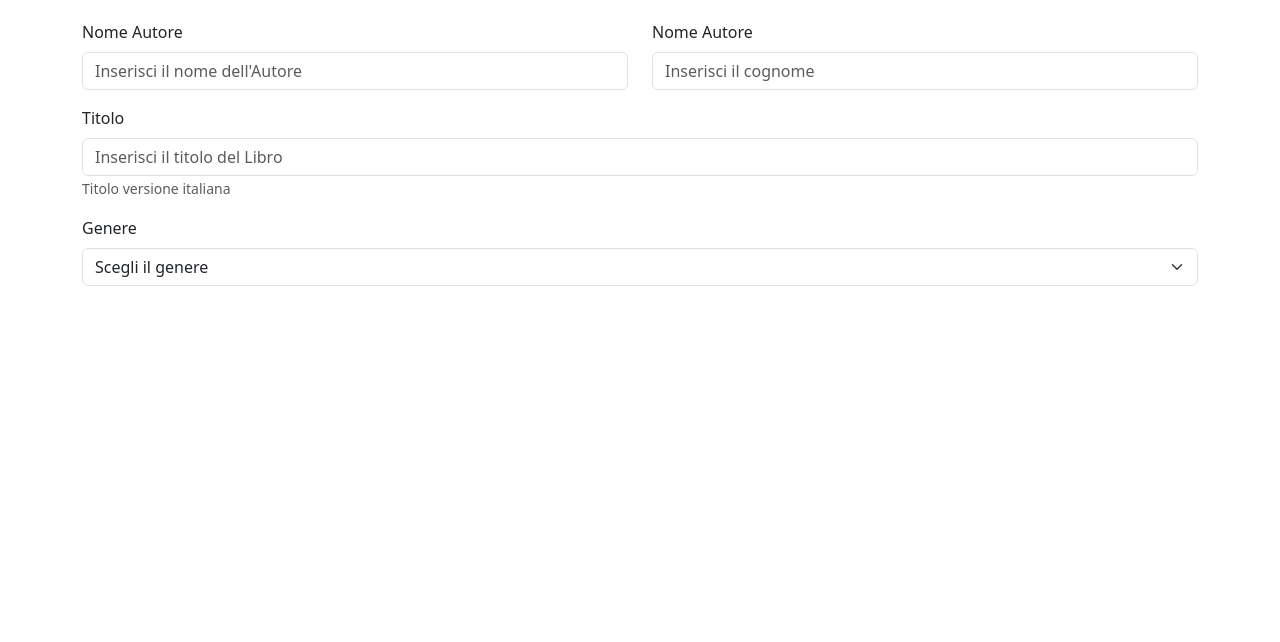
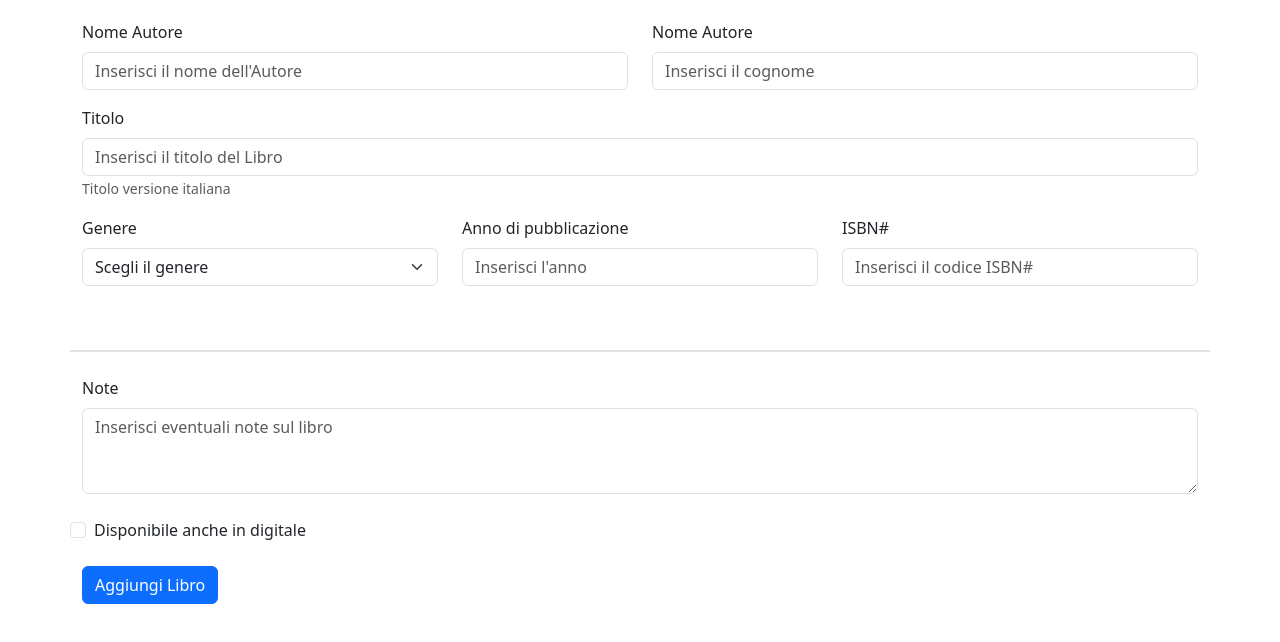
Before and after one commit to GiuseppeFiliberto/html-css-bootstrap-dashboard, a plain HTML site: page add-book.html in a window 1280 px wide. Shown: the part 156-798 px from the top of the page. Drawn offline with nearby package versions, Linux system fonts and the light colour scheme.

Commit message:
add all form items

```diff
--- a/add-book.html
+++ b/add-book.html
@@ -46,9 +46,9 @@
 
         <div class="container mt-5">
             <h2>Nuovo Libro</h2>
-            <form action="" method="post">
-                <div class="row mt-4">
-                    <div class="col">
+            <form action="" method="get">
+                <div class="row mt-4 row">
+                    <div class="col-6">
                         <div class="mb-3">
                             <label for="authorname" class="form-label">Nome Autore</label>
                             <input
@@ -58,11 +58,12 @@
                                 id="authorname"
                                 aria-describedby="authornameId"
                                 placeholder="Inserisci il nome dell'Autore"
+                                required
                             />
                         </div>
 
                     </div>
-                    <div class="col">
+                    <div class="col-6">
                         <div class="mb-3">
                             <label for="authorsurname" class="form-label">Nome Autore</label>
                             <input
@@ -72,9 +73,11 @@
                                 id="authorsurname"
                                 aria-describedby="authorsurnameId"
                                 placeholder="Inserisci il cognome"
+                                required
                             />
                         </div>
                     </div>
+
                     <div class="col-12">
                         <div class="mb-3">
                             <label for="title" class="form-label">Titolo</label>
@@ -85,17 +88,20 @@
                                 id="title"
                                 aria-describedby="titlehelpId"
                                 placeholder="Inserisci il titolo del Libro"
+                                required
                             />
                             <small id="titlehelpId" class="form-text text-muted">Titolo versione italiana</small>
                         </div>
 
                     </div>
-                    <div class="mb-3">
+
+                    <div class="col-12 col-lg-4 mb-3">
                         <label for="bookgenre" class="form-label">Genere</label>
                         <select
                             class="form-select form-select-md"
                             name="bookgenre"
                             id="bookgenre"
+                            required
                         >
                             <option selected>Scegli il genere</option>
                             <option value="">Romanzi</option>
@@ -104,6 +110,62 @@
                             <option value="">Biografie</option>
                         </select>
                     </div>
+
+                    <div class="col-12 col-lg-4">
+                        <div class="mb-3">
+                            <label for="yearofpubblication" class="form-label">Anno di pubblicazione</label>
+                            <input
+                                type="text"
+                                class="form-control"
+                                name="yearofpubblication"
+                                id="yearofpubblication"
+                                aria-describedby="yearofpubblicationId"
+                                placeholder="Inserisci l'anno"
+                                required
+                            />
+                        </div>
+                    </div>
+
+                    <div class="col-12 col-lg-4">
+                        <div class="mb-3">
+                            <label for="isbncode" class="form-label">ISBN#</label>
+                            <input
+                                type="text"
+                                class="form-control"
+                                name="isbncode"
+                                id="isbncode"
+                                aria-describedby="isbncodeId"
+                                placeholder="Inserisci il codice ISBN#"
+                                required
+                            />
+                        </div>
+                    </div>
+
+                    <span class="border mt-5"></span>
+
+                    <div class="col-12">
+                        <div class="my-4">
+                            <label for="notes" class="form-label">Note</label>
+                            <textarea class="form-control" name="notes" id=notesId"" rows="3" placeholder="Inserisci eventuali note sul libro"></textarea>
+                        </div>
+
+                    </div>
+
+                    <div class="form-check mb-4">
+                        <input class="form-check-input" type="checkbox" value="availableindigital" id="availableindigitalId" required />
+                        <label class="form-check-label" for="Availableindigital"> Disponibile anche in digitale </label>
+                    </div>
+                    <div class="col-6 col-lg3 mb-5">
+                        <button
+                        type="submit"
+                        class="btn btn-primary"
+                    >
+                        Aggiungi Libro
+                    </button>
+                    </div>
+
+
+
 
                 </div>
             </form>
```
